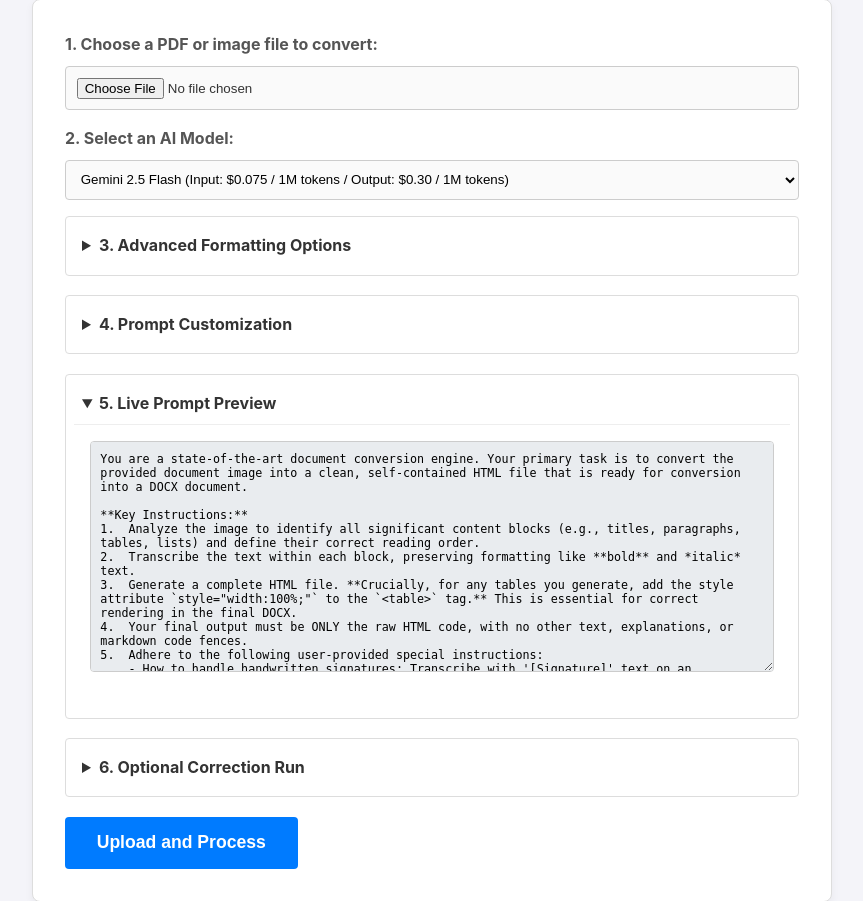
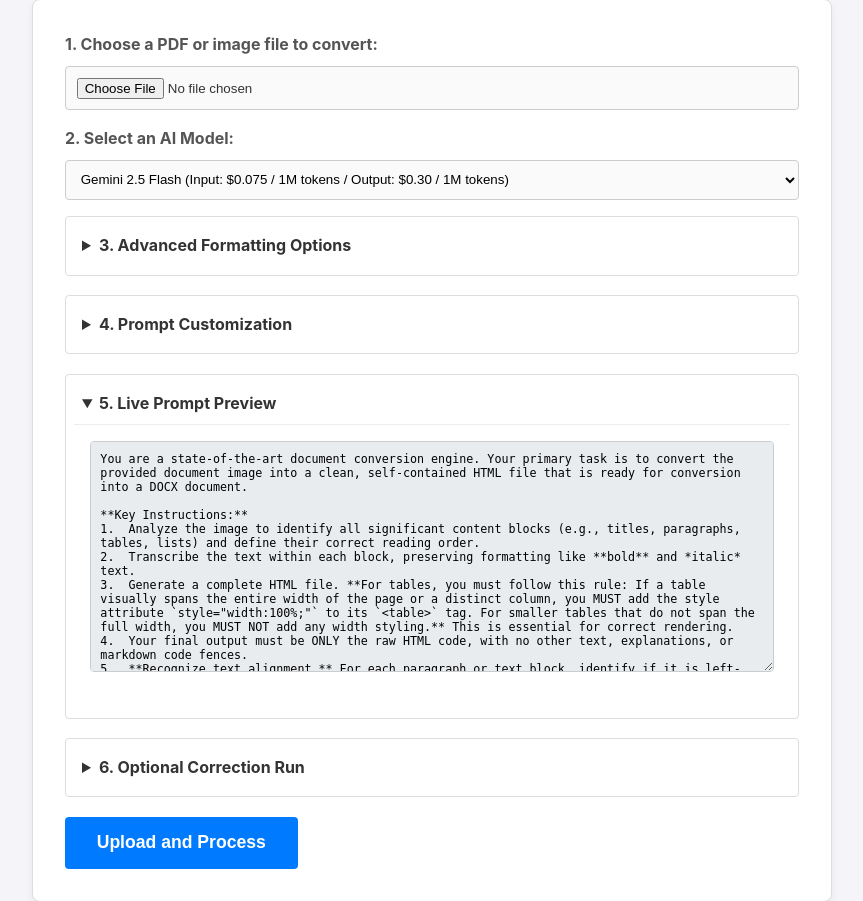
Before and after one commit to pabloromanosorio/pdf-to-word-converter-template, a FastAPI app: page / in a window 1280 px wide. Shown: the part 194-1095 px from the top of the page, without its empty margins (208-1071 px from the left). Run offline with FastAPI, Linux system fonts and the light colour scheme; parts of the project's set-up code (start-up, migrations or seed data) failed here and were passed over.

Commit message:
feat: Add live prompt editing and advanced styling
- Implements an editable prompt preview box in the UI.
- The backend now accepts the custom prompt from the UI.
- Updates base prompt to include instructions for conditional table sizing and preserving text alignment.

```diff
--- a/app/main.py
+++ b/app/main.py
@@ -97,11 +97,7 @@ async def upload_file(
     margin_bottom: Optional[float] = Form(1.0),
     margin_left: Optional[float] = Form(1.0),
     margin_right: Optional[float] = Form(1.0),
-    signature_handling: str = Form("Transcribe with '[Signature]' text on an independent line"),
-    seal_handling: str = Form("Transcribe seal text and prefix with '[Seal]'"),
-    currency_format: str = Form("Default (e.g., $1,234.56)"),
-    numbers_format: str = Form("Default (e.g., 1,234.56)"),
-    general_instructions: str = Form("None"),
+    custom_prompt: str = Form(...),
     needs_correction: bool = Form(False),
     correction_instructions: str = Form("None"),
 ):
@@ -110,13 +106,7 @@ async def upload_file(
     # --- Initial AI Conversion ---
     image_part = Part.from_data(mime_type=file.content_type, data=await file.read())
 
-    prompt = BASE_PROMPT.format(
-        signature_handling=signature_handling,
-        seal_handling=seal_handling,
-        currency_format=currency_format,
-        numbers_format=numbers_format,
-        general_instructions=general_instructions
-    )
+    prompt = custom_prompt
 
     model = GenerativeModel(model_choice)
     response = await model.generate_content_async([image_part, prompt])
--- a/app/templates/index.html
+++ b/app/templates/index.html
@@ -105,7 +105,7 @@
         <details open>
             <summary>5. Live Prompt Preview</summary>
             <div class="details-content">
-                <textarea id="prompt-preview" rows="15" readonly style="width: 100%; background-color: #e9ecef; font-family: monospace; font-size: 0.9em;"></textarea>
+                <textarea id="prompt-preview" name="custom_prompt" rows="15" style="width: 100%; background-color: #e9ecef; font-family: monospace; font-size: 0.9em;"></textarea>
             </div>
         </details>
 
--- a/prompts/base_prompt.txt
+++ b/prompts/base_prompt.txt
@@ -3,9 +3,10 @@ You are a state-of-the-art document conversion engine. Your primary task is to c
 **Key Instructions:**
 1.  Analyze the image to identify all significant content blocks (e.g., titles, paragraphs, tables, lists) and define their correct reading order.
 2.  Transcribe the text within each block, preserving formatting like **bold** and *italic* text.
-3.  Generate a complete HTML file. **Crucially, for any tables you generate, add the style attribute `style="width:100%;"` to the `<table>` tag.** This is essential for correct rendering in the final DOCX.
+3.  Generate a complete HTML file. **For tables, you must follow this rule: If a table visually spans the entire width of the page or a distinct column, you MUST add the style attribute `style="width:100%;"` to its `<table>` tag. For smaller tables that do not span the full width, you MUST NOT add any width styling.** This is essential for correct rendering.
 4.  Your final output must be ONLY the raw HTML code, with no other text, explanations, or markdown code fences.
-5.  Adhere to the following user-provided special instructions:
+5.  **Recognize text alignment.** For each paragraph or text block, identify if it is left-aligned, centered, right-aligned, or justified, and apply the appropriate CSS style (e.g., `style="text-align:center;"`) to its HTML container (e.g., `<p>`, `<div>`).
+6.  Adhere to the following user-provided special instructions:
     - How to handle handwritten signatures: {signature_handling}
     - How to handle official seals: {seal_handling}
     - Currency format to use: {currency_format}
```
